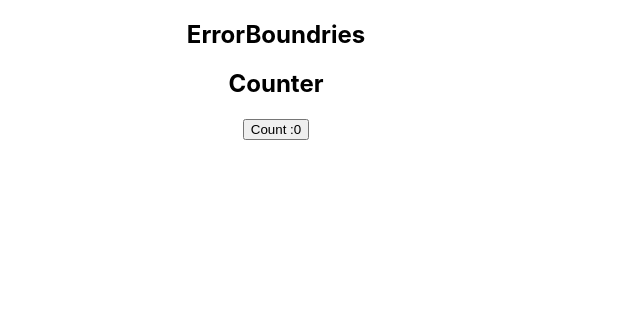
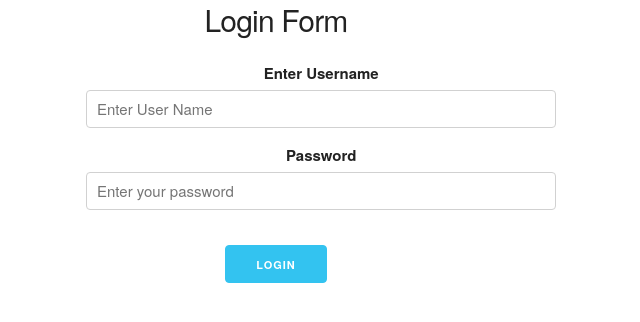
Before and after one commit to poojarupanwar/React_Learn, a React (Create React App) app in the folder learnreact/: page / in a window 1280 px wide. Shown: the top 322 px of the page, without its empty margins (364-1004 px from the left). Built offline with nearby package versions, Linux system fonts and the light colour scheme.

Commit message:
Update App.js
File updated

```diff
--- a/learnreact/src/App.js
+++ b/learnreact/src/App.js
@@ -1,6 +1,8 @@
 // import logo from './logo.svg';
 // import { useState } from 'react';
 import './App.css';
+import './normalize.css'
+import './skeleton.css'
 // import UseContextHook from './components/Day11/UseContextHook';
 // import PropDrills from './components/Day8/PropDrills';
 // import PropDrillsNew from './components/Day8/PropDrillsNew';
@@ -25,7 +27,9 @@ import './App.css';
 // import Services from './components/Day11/Services'
 // import { BrowserRouter as Router, Routes, Route, Link } from "react-router-dom";
 // import MemoComp from './components/Day13/MemoComp';
-import ErrorBoundries from './components/Day13/ErrorBoundries';
+// import ErrorBoundries from './components/Day13/ErrorBoundries';
+
+import UncontrolledComp from './components/Day14/UncontrolledComp';
 
 
 function App() {
@@ -59,7 +63,7 @@ function App() {
             Count:{count}
           <MemoComp count={count}/> */}
 
-          <ErrorBoundries/>
+          {/* <ErrorBoundries/> */}
            {/* <Router>
             <div>
               <ul>
@@ -85,6 +89,7 @@ function App() {
               <Route exact path='/services' element={<Services/>}></Route>
             </Routes>
            </Router> */}
+           <UncontrolledComp/>
 
     </div>
   );
```
